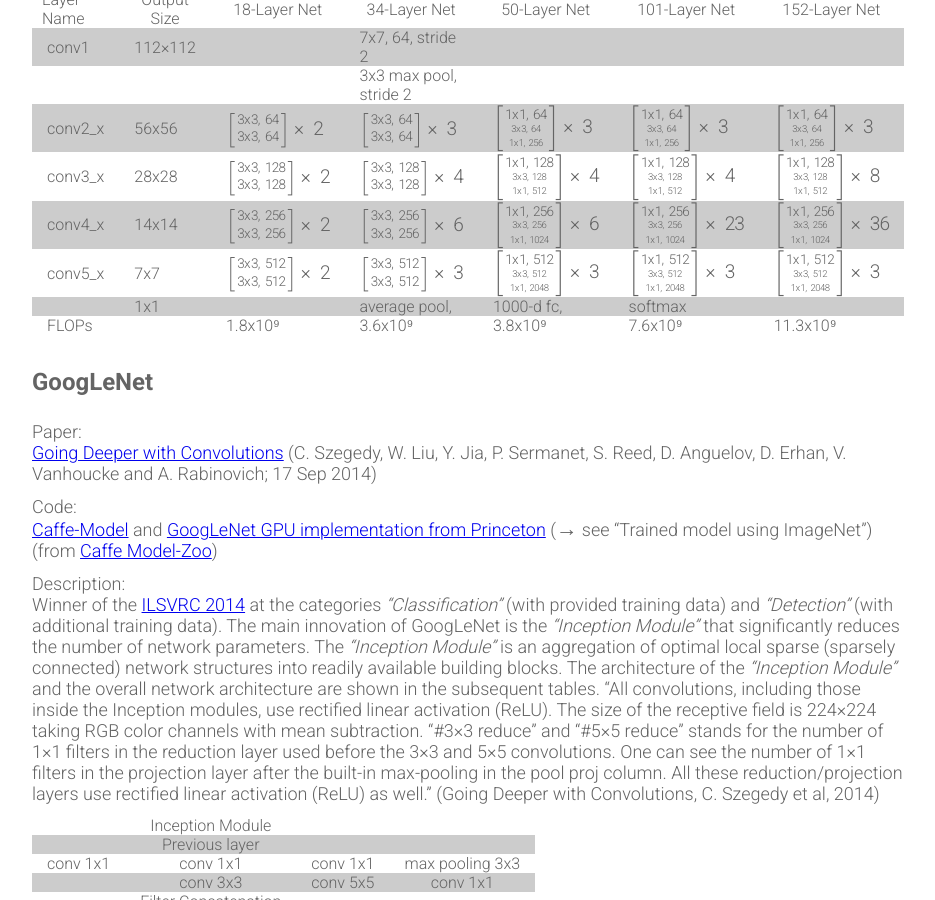
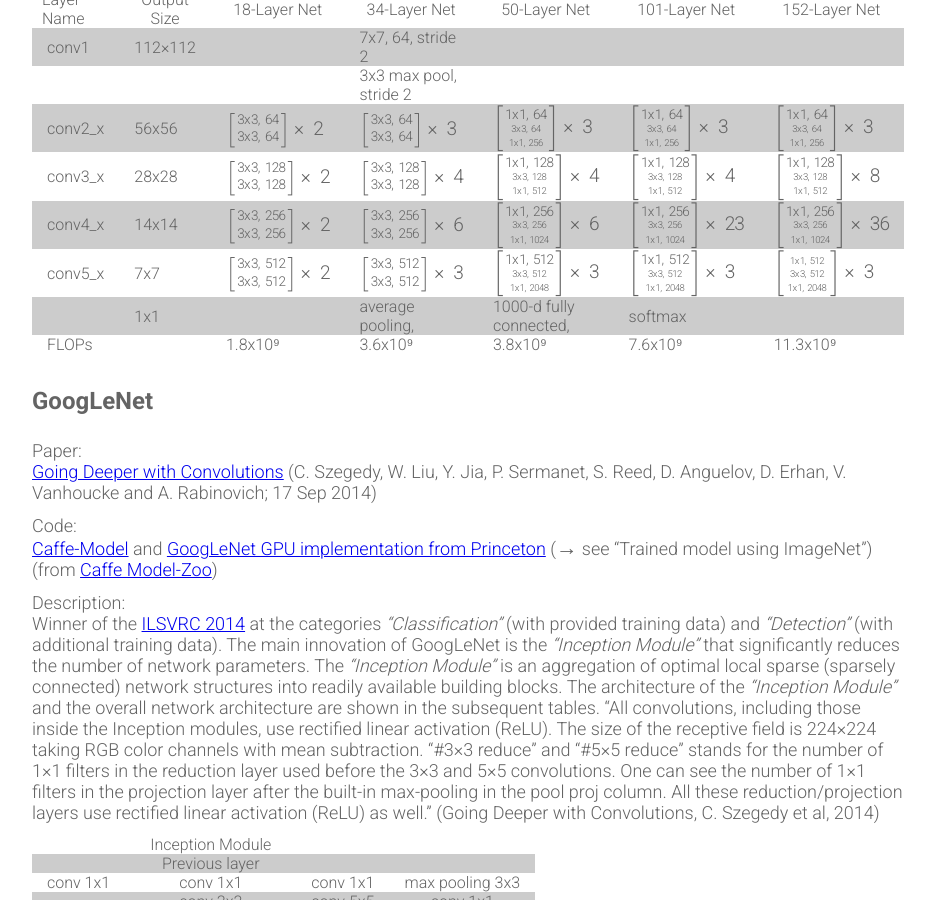
Before and after one commit to Xamla/xamla.github.io, a Jekyll site: the page built from prominent-convnet-architectures.md, in a window 1280 px wide and 900 px high, scrolled down 553 px. Shown: the whole window, without its empty margins (198-1133 px from the left). Built offline with Jekyll 4.4.1, drawn with Linux system fonts in a browser that asks for light colours; formulas are drawn with MathJax 3.

Commit message:
Update prominent-convnet-architectures.md

```diff
--- a/prominent-convnet-architectures.md
+++ b/prominent-convnet-architectures.md
@@ -32,8 +32,8 @@
 | conv2_x    | 56x56       | \\( \left[ {\text{3x3, 64} \atop \text{3x3, 64}} \right] \times 2 \\) | \\( \left[ {\text{3x3, 64} \atop \text{3x3, 64}} \right] \times 3 \\)  | \\( \left[ \text{1x1, 64} \atop {\text{3x3, 64} \atop \text{1x1, 256}} \right] \times 3 \\)  | \\(\left[\text{1x1, 64}\atop{\text{3x3, 64}\atop\text{1x1, 256}}\right] \times 3\\) | \\(\left[\text{1x1, 64}\atop{\text{3x3, 64}\atop\text{1x1, 256}}\right] \times 3\\) |
 | conv3_x    | 28x28       | \\(\left[\text{3x3, 128}\atop\text{3x3, 128}\right] \times 2\\) | \\(\left[\text{3x3, 128}\atop\text{3x3, 128}\right] \times 4\\) | \\(\left[\text{1x1, 128}\atop{\text{3x3, 128}\atop\text{1x1, 512}}\right] \times 4\\) | \\(\left[\text{1x1, 128}\atop{\text{3x3, 128}\atop\text{1x1, 512}}\right] \times 4\\) | \\(\left[\text{1x1, 128}\atop{\text{3x3, 128}\atop\text{1x1, 512}}\right] \times 8\\) |
 | conv4_x    | 14x14       | \\(\left[\text{3x3, 256}\atop\text{3x3, 256}\right] \times 2\\) | \\(\left[\text{3x3, 256}\atop\text{3x3, 256}\right] \times 6\\) | \\(\left[\text{1x1, 256}\atop{\text{3x3, 256}\atop\text{1x1, 1024}}\right] \times 6\\) | \\(\left[\text{1x1, 256}\atop{\text{3x3, 256}\atop\text{1x1, 1024}}\right] \times 23\\) | \\(\left[\text{1x1, 256}\atop{\text{3x3, 256}\atop\text{1x1, 1024}}\right] \times 36\\) |
-| conv5_x    | 7x7         |  \\(\left[\text{3x3, 512}\atop\text{3x3, 512}\right] \times 2\\) |  \\(\left[\text{3x3, 512}\atop\text{3x3, 512}\right] \times 3\\) | \\(\left[\text{1x1, 512}\atop{\text{3x3, 512}\atop\text{1x1, 2048}}\right] \times 3\\) | \\(\left[\text{1x1, 512}\atop{\text{3x3, 512}\atop\text{1x1, 2048}}\right] \times 3\\) | \\(\left[\text{1x1, 512}\atop{\text{\normalsize 3x3, 512}\atop\text{1x1, 2048}}\right] \times 3\\) |
-|            | 1x1         |              | average pool, | 1000-d fc, | softmax
+| conv5_x    | 7x7         |  \\(\left[\text{3x3, 512}\atop\text{3x3, 512}\right] \times 2\\) |  \\(\left[\text{3x3, 512}\atop\text{3x3, 512}\right] \times 3\\) | \\(\left[\text{1x1, 512}\atop{\text{3x3, 512}\atop\text{1x1, 2048}}\right] \times 3\\) | \\(\left[\text{1x1, 512}\atop{\text{3x3, 512}\atop\text{1x1, 2048}}\right] \times 3\\) | \\(\left[ _{\text{1x1, 512}}\atop{\text{3x3, 512}\atop\text{1x1, 2048}}\right] \times 3\\) |
+|            | 1x1         |              | average pooling, | 1000-d fully connected, | softmax
 | FLOPs      |             | 1.8x10⁹ | 3.6x10⁹ | 3.8x10⁹ | 7.6x10⁹ | 11.3x10⁹ |
 
 
```
